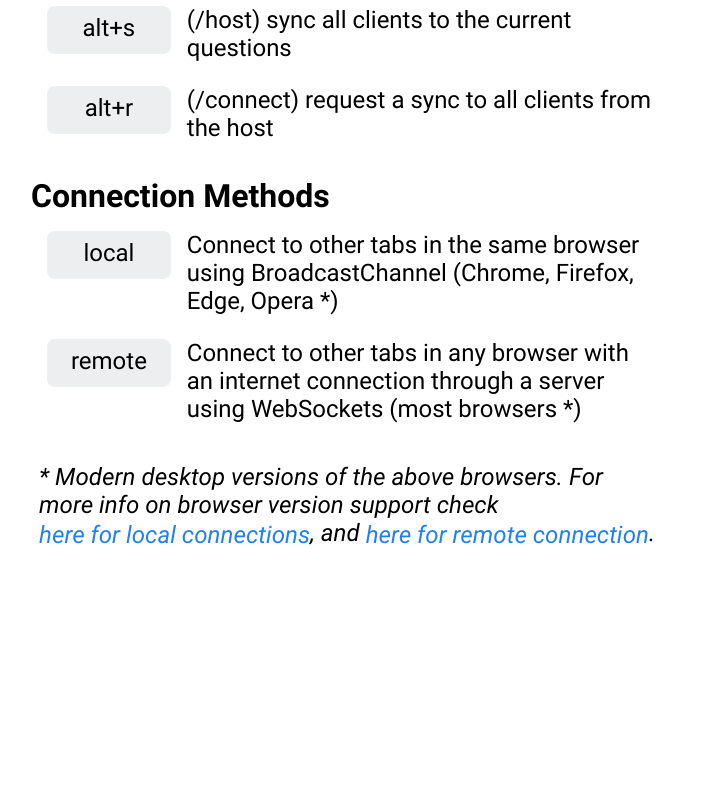
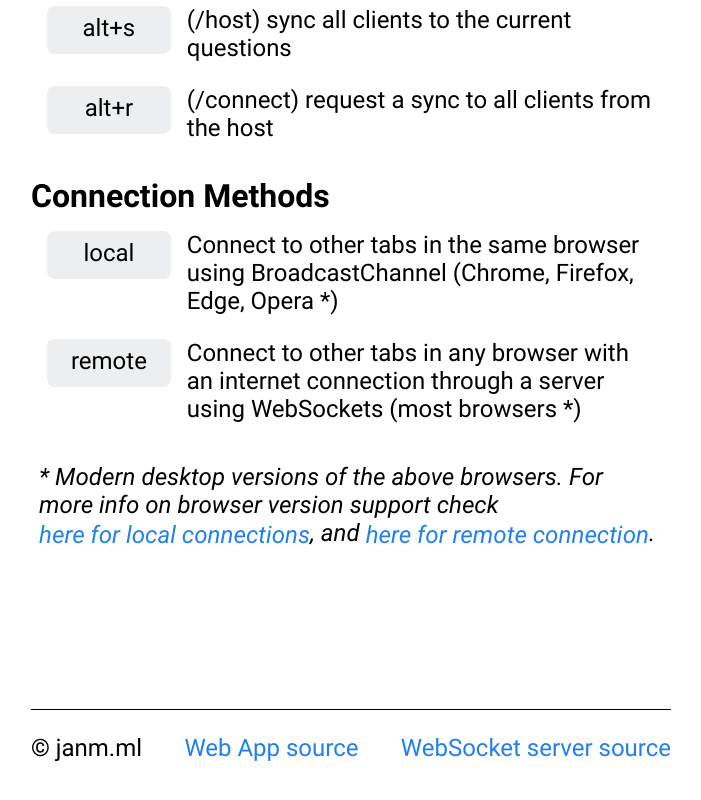
Before and after one commit to janm-dev/qna, a React (Create React App) app: page / in a window 1280 px wide. Shown: the part 1148-1948 px from the top of the page, without its empty margins (289-990 px from the left). Before the commit the page ends 1857 px from the top, so only its background shows below. Built offline with nearby package versions, Linux system fonts and the light colour scheme; no server answers.

Commit message:
add source code links in Home

```diff
--- a/src/Home.scss
+++ b/src/Home.scss
@@ -1,7 +1,7 @@
 main {
 	width: 50%;
 	max-width: MIN(90%, 100rem);
-	margin: 10rem auto;
+	margin: 10rem auto 2rem;
 
 	.info {
 		margin: 10rem 0;
@@ -113,4 +113,21 @@ main {
 		padding: 0.5rem;
 		margin: 0.5rem;
 	}
+
+	.source {
+		display: flex;
+		justify-content: space-between;
+		border-top: 1px solid #000000;
+
+		p {
+			font-size: 1.5rem;
+			font-weight: 400;
+			font-family: Roboto, Inter, -apple-system, BlinkMacSystemFont,
+				Segoe UI, Helvetica, sans-serif;
+		}
+
+		a {
+			color: #2080ee;
+		}
+	}
 }
--- a/src/Home.tsx
+++ b/src/Home.tsx
@@ -138,6 +138,15 @@ const Home = ({
 					.
 				</i>
 			</div>
+			<div className="source">
+				<p>&copy;&nbsp;janm.ml</p>
+				<a href="https://github.com/janmml/qna">
+					<p>Web App source</p>
+				</a>
+				<a href="https://github.com/janmml/qna-relay">
+					<p>WebSocket server source</p>
+				</a>
+			</div>
 		</main>
 	)
 }
```
